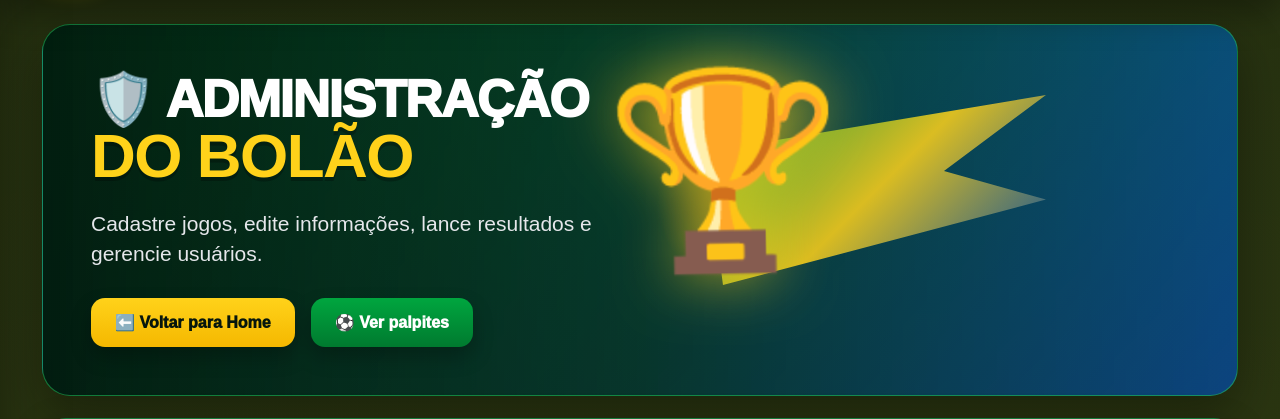
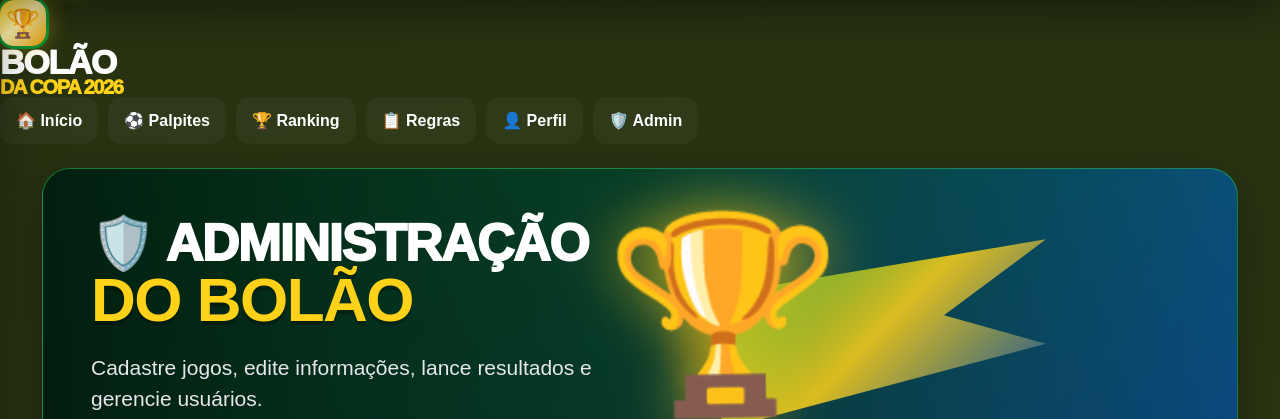
Before and after one commit to viniciusmoreira44563-cloud/bolao-copa-2026, a Flask app: page /admin in a window 1280 px wide. Shown: the part 93-512 px from the top of the page. Run offline with Flask 3, Linux system fonts and the light colour scheme; the visitor is signed in with stand-in values (Sample User, id 1); data comes from the database, SQL or seed files in the repository; data that the repository does not hold is empty.

Commit message:
Update base.html

```diff
--- a/templates/base.html
+++ b/templates/base.html
@@ -72,7 +72,30 @@
     </nav>
 </aside>
 
+<aside class="app-sidebar" id="appSidebar">
+
+    <div class="sidebar-brand">
+        <div class="trophy-logo small">🏆</div>
+
+        <div class="brand-title">
+            BOLÃO
+            <span>DA COPA 2026</span>
+        </div>
+    </div>
+
+    <nav class="sidebar-nav">
+        <a href="/">🏠 Início</a>
+        <a href="/jogos">⚽ Palpites</a>
+        <a href="/ranking">🏆 Ranking</a>
+        <a href="/regras">📋 Regras</a>
+        <a href="/perfil">👤 Perfil</a>
+        <a href="/admin">🛡️ Admin</a>
+    </nav>
+
+</aside>
+
 <main>
+
     {% with messages = get_flashed_messages() %}
         {% if messages %}
             {% for message in messages %}
@@ -82,6 +105,7 @@
     {% endwith %}
 
     {% block content %}{% endblock %}
+
 </main>
 
 <div class="footer-note">
```
